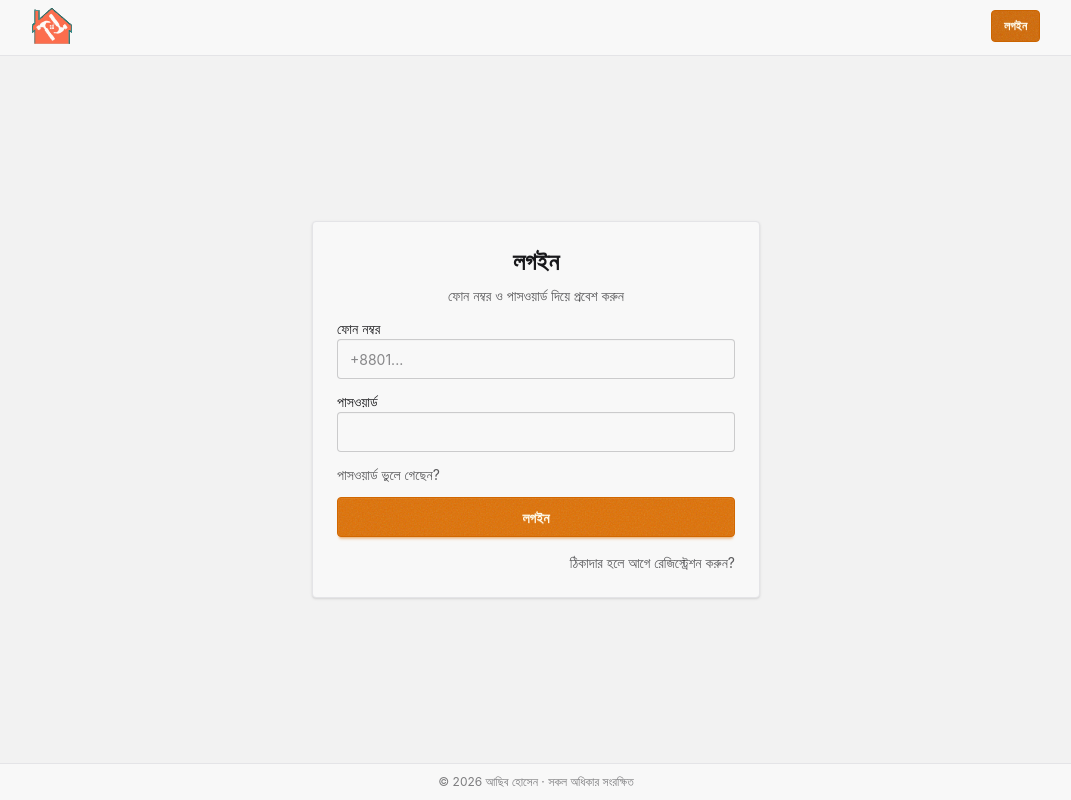
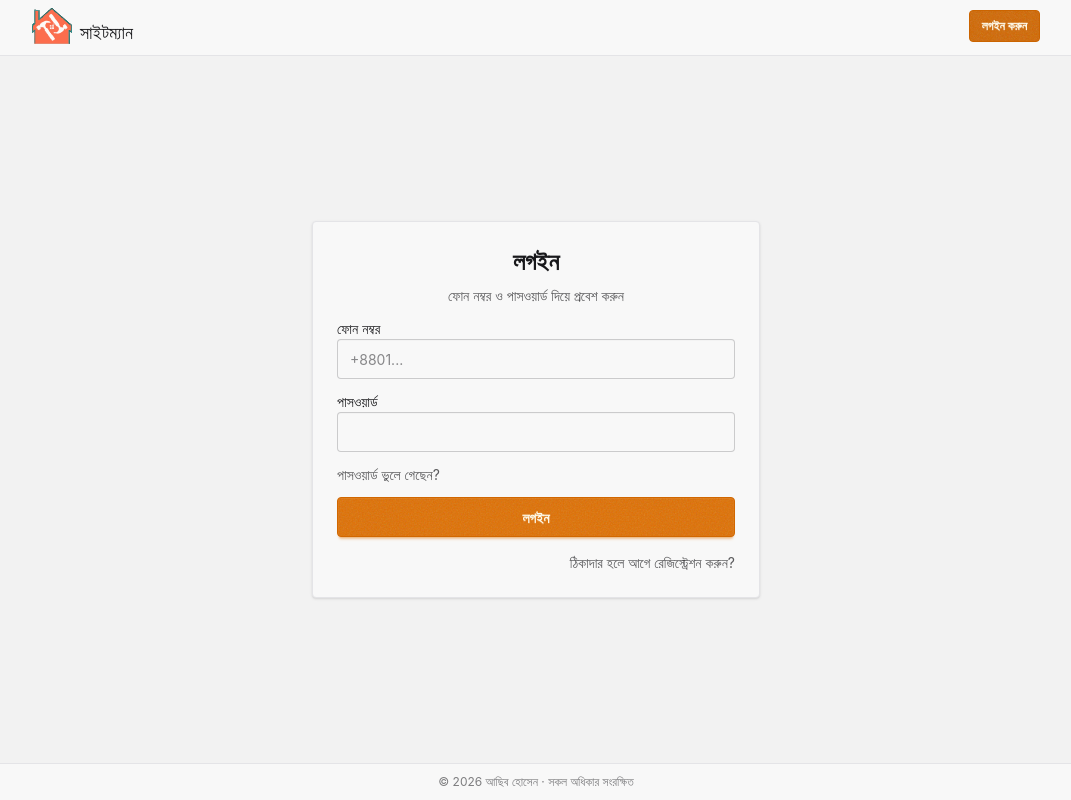
Before and after one commit to achibhossengit/siteman-client, a React (Vite) app: page /login in a window 1280 px wide. Shown: the whole page, without its empty margins (104-1175 px from the left). Built offline with nearby package versions, Linux system fonts and the light colour scheme; no server answers.

Commit message:
feat(header): show company and user beside avatar
Add the app name next to the logo and display company/user
names next to the profile avatar.

```diff
--- a/index.html
+++ b/index.html
@@ -6,7 +6,7 @@
     <link rel="apple-touch-icon" href="/logo.png" />
     <link rel="manifest" href="/manifest.json" />
     <meta name="viewport" content="width=device-width, initial-scale=1.0" />
-    <meta name="theme-color" content="#FC6D4D" />
+    <meta name="theme-color" content="#fafafa" />
     <title>সাইট ম্যানেজার</title>
     <script>
       (function () {
@@ -17,10 +17,12 @@
             preference === 'siteman-dark' ||
             (preference === 'system' &&
               window.matchMedia('(prefers-color-scheme: dark)').matches)
-          document.documentElement.setAttribute(
-            'data-theme',
-            dark ? 'siteman-dark' : 'siteman',
-          )
+          var theme = dark ? 'siteman-dark' : 'siteman'
+          document.documentElement.setAttribute('data-theme', theme)
+          var meta = document.querySelector('meta[name="theme-color"]')
+          if (meta) {
+            meta.setAttribute('content', dark ? '#1c1b20' : '#fafafa')
+          }
         } catch (e) {
           document.documentElement.setAttribute('data-theme', 'siteman')
         }
--- a/src/components/AppHeader.jsx
+++ b/src/components/AppHeader.jsx
@@ -1,43 +1,65 @@
-import { Link, NavLink } from "react-router-dom";
-import { BrandLogo } from "./BrandLogo.jsx";
-import { useAuth } from "../providers/AuthProvider.jsx";
-import { paths } from "../router/paths.js";
+import { Link, NavLink } from 'react-router-dom'
+import { BrandLogo } from './BrandLogo.jsx'
+import { useAuth } from '../providers/AuthProvider.jsx'
+import { paths } from '../router/paths.js'
 
 /**
  * Shared top chrome: brand + auth actions (login/register or profile).
  */
 export const AppHeader = () => {
-  const { isAuthenticated, profile } = useAuth();
+  const { isAuthenticated, profile } = useAuth()
+
+  const companyName =
+    typeof profile?.company === 'object'
+      ? profile.company?.name
+      : profile?.company
+  const userName = profile?.name?.trim() || ''
 
   return (
-    <header
-      className={`bg-base-100 border-b border-base-300 w-full sticky top-0 z-30 h-14`}
-    >
-      <div className="max-w-5xl mx-auto w-full flex justify-between items-stretch px-2 py-1.5">
-        <div>
+    <header className="bg-base-100 border-b border-base-300 w-full sticky top-0 z-30 h-14">
+      <div className="max-w-5xl mx-auto w-full flex justify-between items-center gap-2 px-2 py-1.5">
+        <div className="flex items-end gap-2 min-w-0">
           <BrandLogo />
+          <p className="text-md sm:text-lg font-medium text-base-content leading-normal">
+            সাইটম্যান
+          </p>
         </div>
-        <div className="flex items-center gap-1 sm:gap-2">
+
+        <div className="flex items-center gap-2 min-w-0 shrink-0">
           {isAuthenticated ? (
+            <>
+              {companyName || userName ? (
+                <div className="min-w-0 leading-tight text-right">
+                  {companyName ? (
+                    <p className="text-sm font-medium text-base-content truncate max-w-28 sm:max-w-44">
+                      {companyName}
+                    </p>
+                  ) : null}
+                  {userName ? (
+                    <p className="text-xs text-base-content/55 truncate max-w-28 sm:max-w-44">
+                      {userName}
+                    </p>
+                  ) : null}
+                </div>
+              ) : null}
               <Link
                 to={paths.profile}
-              className="avatar placeholder"
+                className="avatar placeholder shrink-0"
                 aria-label="প্রোফাইল"
-              title={profile?.name || "প্রোফাইল"}
+                title={userName || companyName || 'প্রোফাইল'}
               >
-              <div className="bg-neutral text-neutral-content w-8 rounded-full">
+                <div className="bg-neutral text-neutral-content w-10 h-10 rounded-full">
                   <img src="/user.png" alt="" className="object-cover" />
                 </div>
               </Link>
+            </>
           ) : (
-            <div className="flex items-center gap-1.5">
             <NavLink to={paths.login} className="btn btn-primary btn-sm">
-                লগইন
+              লগইন করুন
             </NavLink>
-            </div>
           )}
         </div>
       </div>
     </header>
-  );
-};
+  )
+}
--- a/src/utils/theme.js
+++ b/src/utils/theme.js
@@ -2,6 +2,10 @@ export const THEME_STORAGE_KEY = 'siteman-theme'
 export const THEME_LIGHT = 'siteman'
 export const THEME_DARK = 'siteman-dark'
 export const THEME_SYSTEM = 'system'
+
+/** Match AppHeader `bg-base-100` for the mobile browser/status bar. */
+export const THEME_COLOR_LIGHT = '#fafafa'
+export const THEME_COLOR_DARK = '#1c1b20'
 
 export const getSystemTheme = () => {
   if (typeof window === 'undefined') return THEME_LIGHT
@@ -16,6 +20,19 @@ export const resolveTheme = (preference) => {
   return THEME_LIGHT
 }
 
+export const applyThemeColor = (themeName) => {
+  const color =
+    themeName === THEME_DARK ? THEME_COLOR_DARK : THEME_COLOR_LIGHT
+  let meta = document.querySelector('meta[name="theme-color"]')
+  if (!meta) {
+    meta = document.createElement('meta')
+    meta.setAttribute('name', 'theme-color')
+    document.head.appendChild(meta)
+  }
+  meta.setAttribute('content', color)
+}
+
 export const applyTheme = (themeName) => {
   document.documentElement.setAttribute('data-theme', themeName)
+  applyThemeColor(themeName)
 }
```
Also changed, not shown: public/manifest.json. Lines whose indentation alone changed are shown as unchanged.
